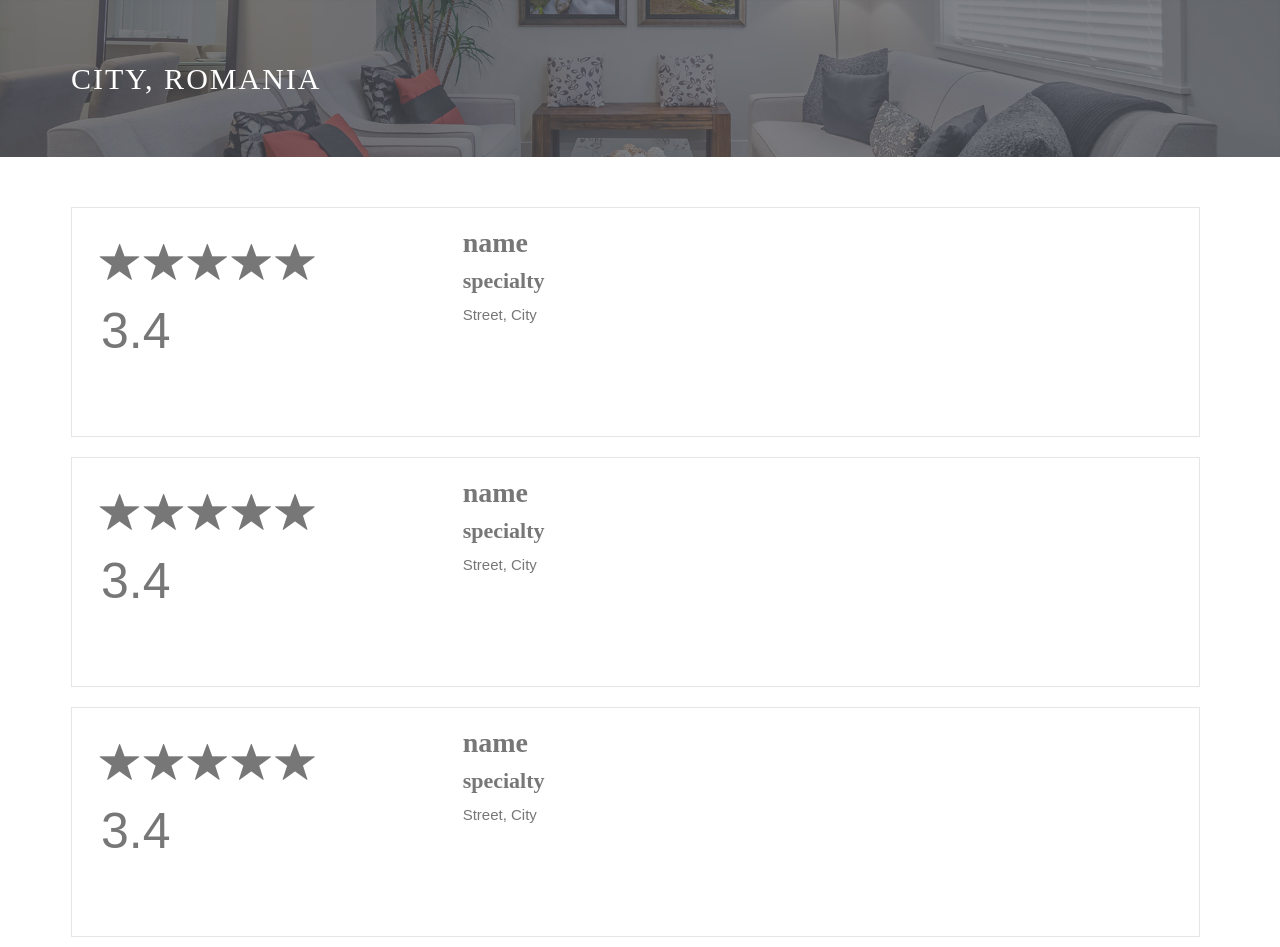
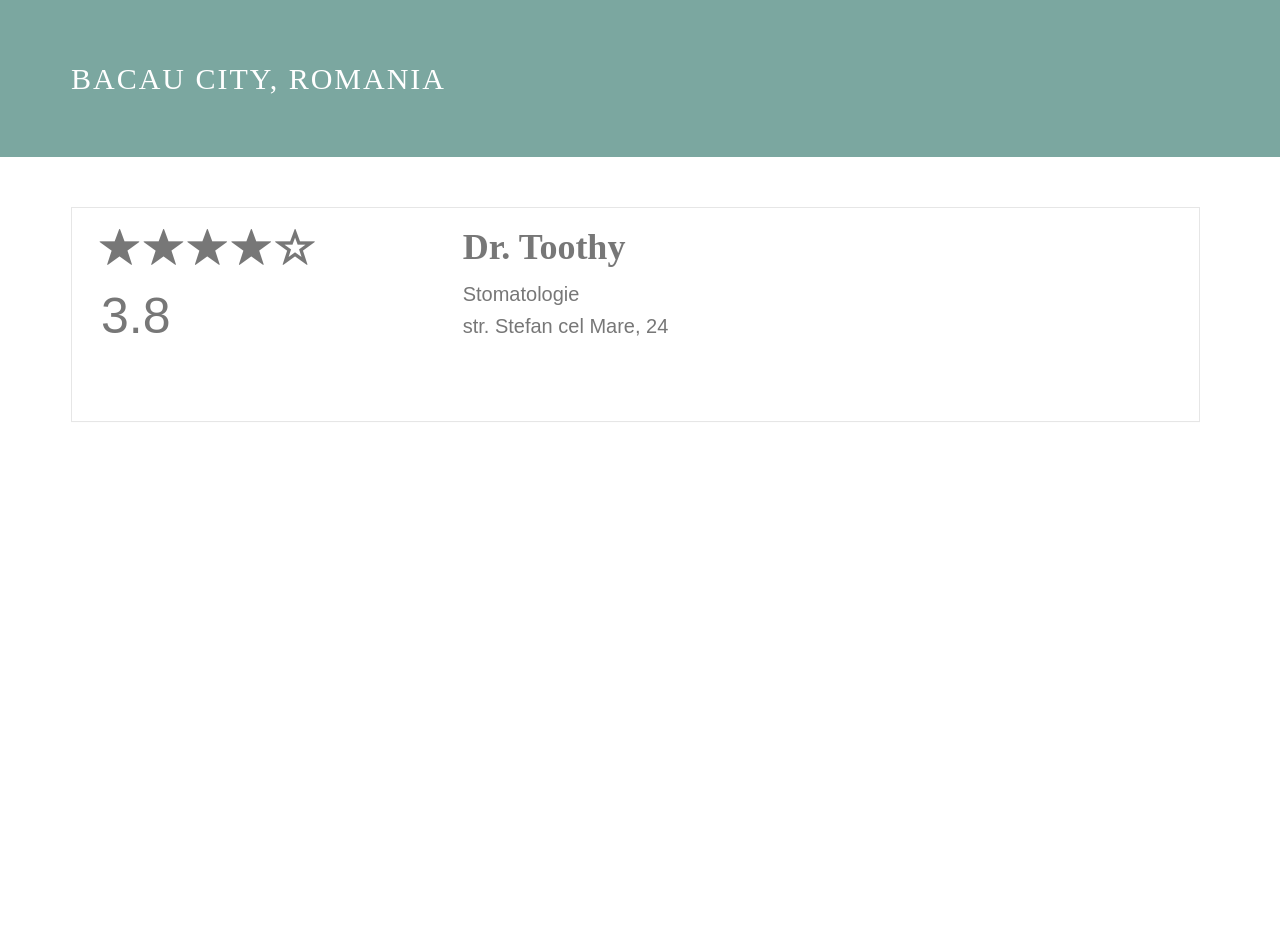
Before and after one commit to gardiac2002/medicus, a Django app: page /listing/1/1 in a window 1280 px wide. Shown: the part 100-1047 px from the top of the page. After the commit the page ends 522 px from the top, so only its background shows below. Run offline with Django 3.2, Linux system fonts and the light colour scheme; parts of the project's set-up code (start-up, migrations or seed data) failed here and were passed over; some libraries are stand-ins or nearby versions.

Commit message:
Style the listing page

```diff
--- a/medicus/static/assets/css/style.css
+++ b/medicus/static/assets/css/style.css
@@ -1107,9 +1107,8 @@ font-weight: 500;
 page-header
 ======================================================*/
 .page-head{
-    background: #494C53 url("../../assets/img/page-header.jpg")
-        no-repeat scroll center top / cover;
     color:#FFF;
+    background: #7ba7a0;
     position: relative;
     min-height: 140px;
 }
@@ -3069,10 +3068,15 @@ padding: 10px;
 }
 .ratingtext {
     font-size: 50px;
-    align: centered;
+    text-align: centered;
 }
 
 .ratingbox {
     margin: 1em;
     margin-top: 2.5em;
 }
+
+.proerty-item .ratingbox,
+.proerty-item .doc-name { margin-top: 20px; }
+
+.proerty-item p.details { font-size: 20px; }
--- a/medicus/templates/medicus/index.html
+++ b/medicus/templates/medicus/index.html
@@ -24,7 +24,7 @@
             <div class="row">
                 <div class="col-lg-8 col-lg-offset-2 col-md-10 col-md-offset-1 col-sm-12">
                     <h1>Find Your Doc!</h1>
-                    <p>medicus: the easy way to find the doctors in your city</p>
+                    <p class="lead">medicus: the easy way to find the doctors in your city</p>
                     <div class="search-form wow pulse" data-wow-delay="0.8s">
                       <form method="post" action="search" class="form-inline">
                           {% csrf_token %}
--- a/medicus/templates/medicus/listing.html
+++ b/medicus/templates/medicus/listing.html
@@ -7,7 +7,7 @@
             <div class="container">
                 <div class="row">
                     <div class="page-head-content">
-                        <h1 class="page-title">City, Romania</h1>
+                        <h1 class="page-title">Bacau City, Romania</h1>
                     </div>
                 </div>
             </div>
@@ -20,71 +20,23 @@
                 <div class="row  pr0 padding-top-40 properties-page">
                     <div class="col-md-12 clear ">
                         <div id="list-type" class="proerty-th">
+
                             <div class="col-sm-6 col-md-12 p0">
                                 <div class="box-two proerty-item">
-
                                     <div class="col-md-4">
-
                                         <div class="ratingbox">
                                             <span class="glyphicon glyphicon-star ratingstar" aria-hidden="true"></span>
                                             <span class="glyphicon glyphicon-star ratingstar" aria-hidden="true"></span>
                                             <span class="glyphicon glyphicon-star ratingstar" aria-hidden="true"></span>
                                             <span class="glyphicon glyphicon-star ratingstar" aria-hidden="true"></span>
-                                            <span class="glyphicon glyphicon-star ratingstar" aria-hidden="true"></span>
-                                            <p class="ratingtext">3.4</p>
+                                            <span class="glyphicon glyphicon-star-empty ratingstar" aria-hidden="true"></span>
+                                            <p class="ratingtext">3.8</p>
                                         </div>
                                     </div>
                                     <div class="col-md-8">
-                                        <h3 class="listingname">name</h3>
-                                        <h4>specialty</h4>
-                                        <p>Street, City</p>
+                                        <h2 class="doc-name">Dr. Toothy</h2>
+                                        <p class="details">Stomatologie<br>str. Stefan cel Mare, 24</p>
                                     </div>
-                                </div>
-                            </div>
-                            <div class="col-sm-6 col-md-12 p0">
-                                <div class="box-two proerty-item">
-
-                                    <div class="col-md-4">
-
-                                        <div class="ratingbox">
-                                            <span class="glyphicon glyphicon-star ratingstar" aria-hidden="true"></span>
-                                            <span class="glyphicon glyphicon-star ratingstar" aria-hidden="true"></span>
-                                            <span class="glyphicon glyphicon-star ratingstar" aria-hidden="true"></span>
-                                            <span class="glyphicon glyphicon-star ratingstar" aria-hidden="true"></span>
-                                            <span class="glyphicon glyphicon-star ratingstar" aria-hidden="true"></span>
-                                            <p class="ratingtext">3.4</p>
-                                        </div>
-                                    </div>
-                                    <div class="col-md-8">
-                                        <h3>name</h3>
-                                        <h4>specialty</h4>
-                                        <p>Street, City</p>
-                                    </div>
-
-
-                                </div>
-                            </div>
-                            <div class="col-sm-6 col-md-12 p0">
-                                <div class="box-two proerty-item">
-
-                                    <div class="col-md-4">
-
-                                        <div class="ratingbox">
-                                            <span class="glyphicon glyphicon-star ratingstar" aria-hidden="true"></span>
-                                            <span class="glyphicon glyphicon-star ratingstar" aria-hidden="true"></span>
-                                            <span class="glyphicon glyphicon-star ratingstar" aria-hidden="true"></span>
-                                            <span class="glyphicon glyphicon-star ratingstar" aria-hidden="true"></span>
-                                            <span class="glyphicon glyphicon-star ratingstar" aria-hidden="true"></span>
-                                            <p class="ratingtext">3.4</p>
-                                        </div>
-                                    </div>
-                                    <div class="col-md-8">
-                                        <h3>name</h3>
-                                        <h4>specialty</h4>
-                                        <p>Street, City</p>
-                                    </div>
-
-
                                 </div>
                             </div>
 
```
